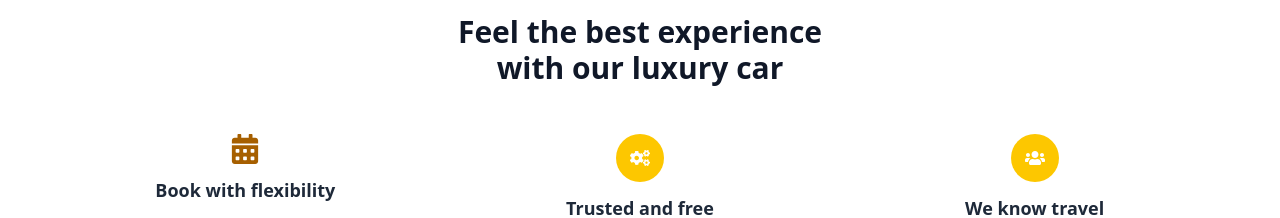
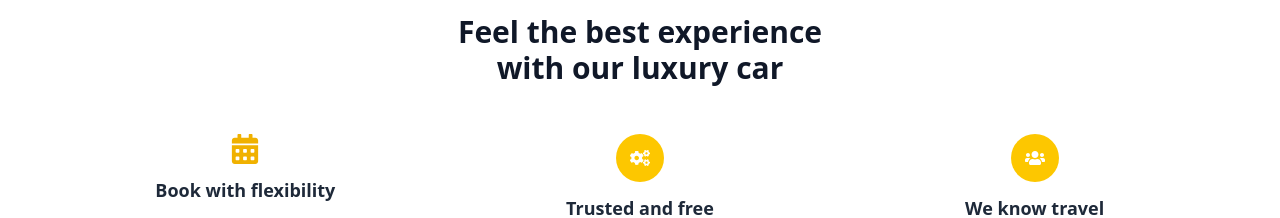
Before and after one commit to asadimran12/LuxuryCars, a React (Vite) app in the folder client/: page /home in a window 1280 px wide. Shown: the part 1180-1398 px from the top of the page. Built offline with nearby package versions, Linux system fonts and the light colour scheme; no server answers.

Commit message:
Some Changes

```diff
--- a/client/src/pages/Home.jsx
+++ b/client/src/pages/Home.jsx
@@ -52,7 +52,7 @@ const Home = () => {
 
   const features = [
     {
-      icon: <FaCalendarAlt className="text-yellow-700 text-3xl" />,
+      icon: <FaCalendarAlt className="text-yellow-500 text-3xl" />,
       title: "Book with flexibility",
       description: "Easily find car and book with no change fees.",
     },
@@ -227,7 +227,7 @@ const Home = () => {
                 placeholder="EMAIL"
                 className="flex-grow px-3 sm:px-4 py-2 rounded-l-md text-sm outline-none"
               />
-              <button className="bg-yellow-800 text-white px-4 sm:px-6 py-2 rounded-r-md hover:bg-blue-900 transition">
+              <button className="bg-yellow-800 text-white px-4 sm:px-6 py-2 rounded-r-md hover:bg-yellow-900 transition">
                 Next
               </button>
             </div>
```
Also changed, not shown: 1 other file (tests, documents, lock files or other folders).
